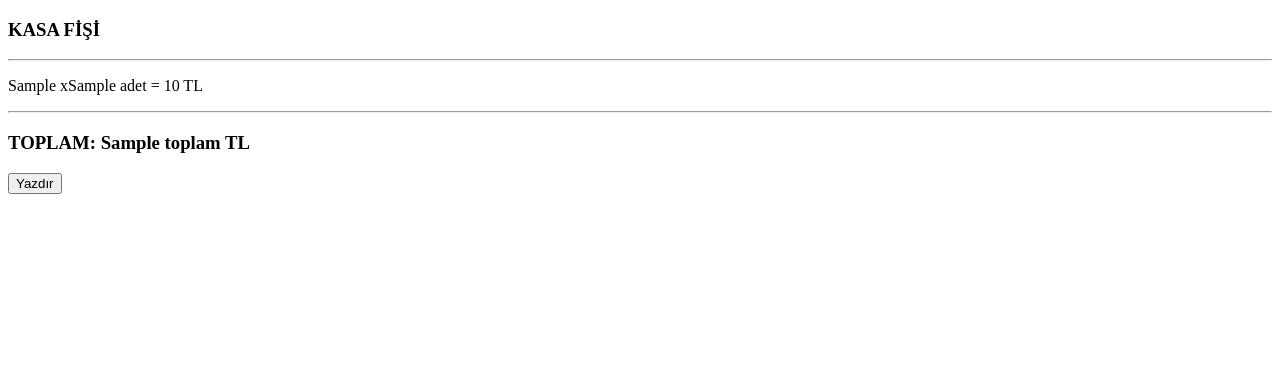
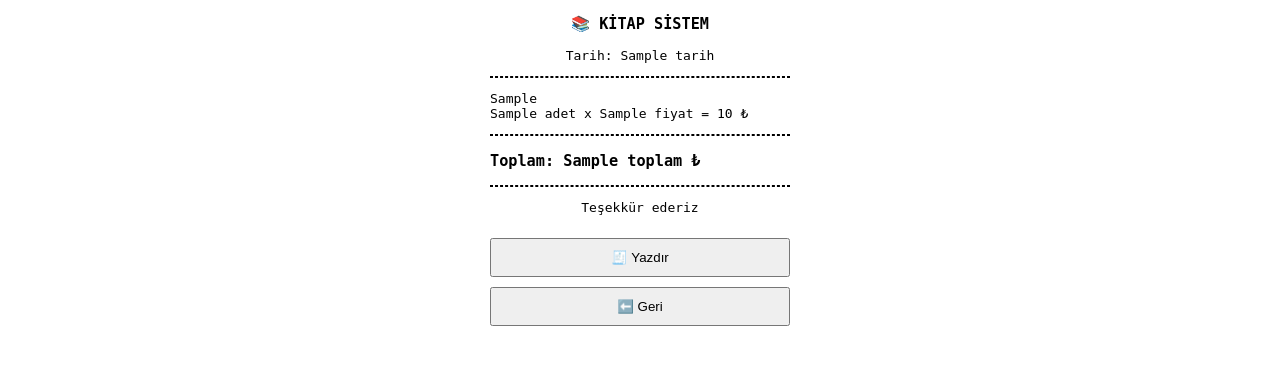
Before and after one commit to hasankucukali/kitap_sistem, a Flask app: template templates/fis.html in a window 1280 px wide. Shown: the top 365 px of the page. Run offline with Flask 3, Linux system fonts and the light colour scheme; the template is opened without the code that fills it: most values are stand-ins (such as "Sample title", 1, 10 or a date in 2020); some libraries are stand-ins or nearby versions.

Commit message:
fis.html

```diff
--- a/templates/fis.html
+++ b/templates/fis.html
@@ -1,18 +1,67 @@
 <!DOCTYPE html>
-<html>
+<html lang="tr">
+<head>
+<meta charset="UTF-8">
+<title>Fiş</title>
+
+<style>
+body {
+    font-family: monospace;
+    width: 300px;
+    margin: auto;
+}
+
+.center {
+    text-align: center;
+}
+
+hr {
+    border: 1px dashed black;
+}
+
+button {
+    margin-top: 10px;
+    width: 100%;
+    padding: 10px;
+}
+</style>
+
+<script>
+function yazdir() {
+    window.print();
+}
+</script>
+
+</head>
+
 <body>
 
-<h3>KASA FİŞİ</h3>
+<div class="center">
+    <h3>📚 KİTAP SİSTEM</h3>
+    <p>Tarih: {{ tarih}}</p>
+</div>
+
 <hr>
 
-{% for s in satis %}
-<p>{{s.ad}} x{{s.adet}} = {{s.adet * s.fiyat}} TL</p>
+{% for i in sepet %}
+<p>
+{{i.ad}}<br>
+{{i.adet}} x {{i.fiyat}} = {{i.adet * i.fiyat}} ₺
+</p>
 {% endfor %}
 
 <hr>
-<h3>TOPLAM: {{toplam}} TL</h3>
 
-<button onclick="window.print()">Yazdır</button>
+<h3>Toplam: {{toplam}} ₺</h3>
+
+<hr>
+
+<div class="center">
+    <p>Teşekkür ederiz</p>
+</div>
+
+<button onclick="yazdir()">🧾 Yazdır</button>
+<a href="/satis"><button>⬅️ Geri</button></a>
 
 </body>
 </html>
```
